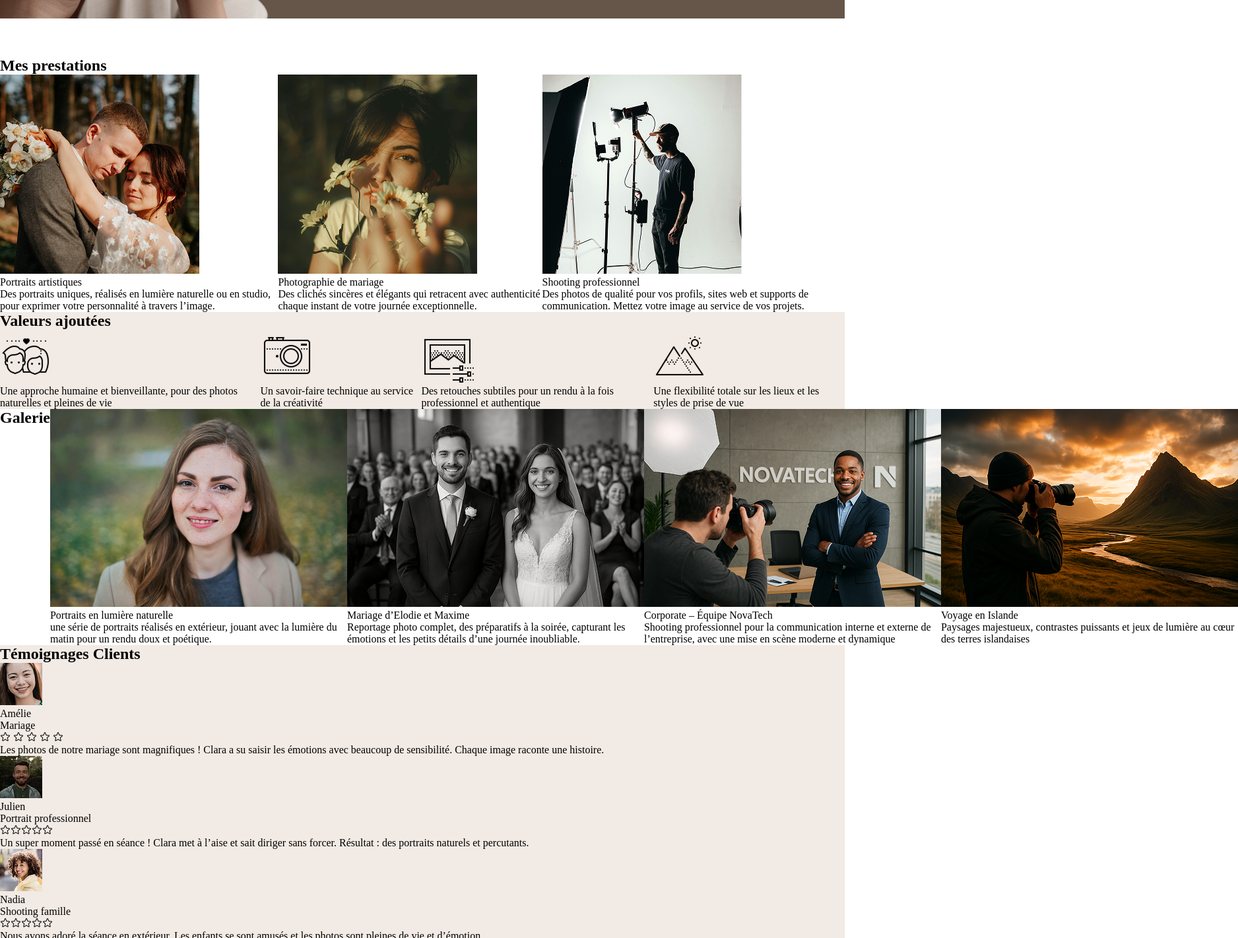
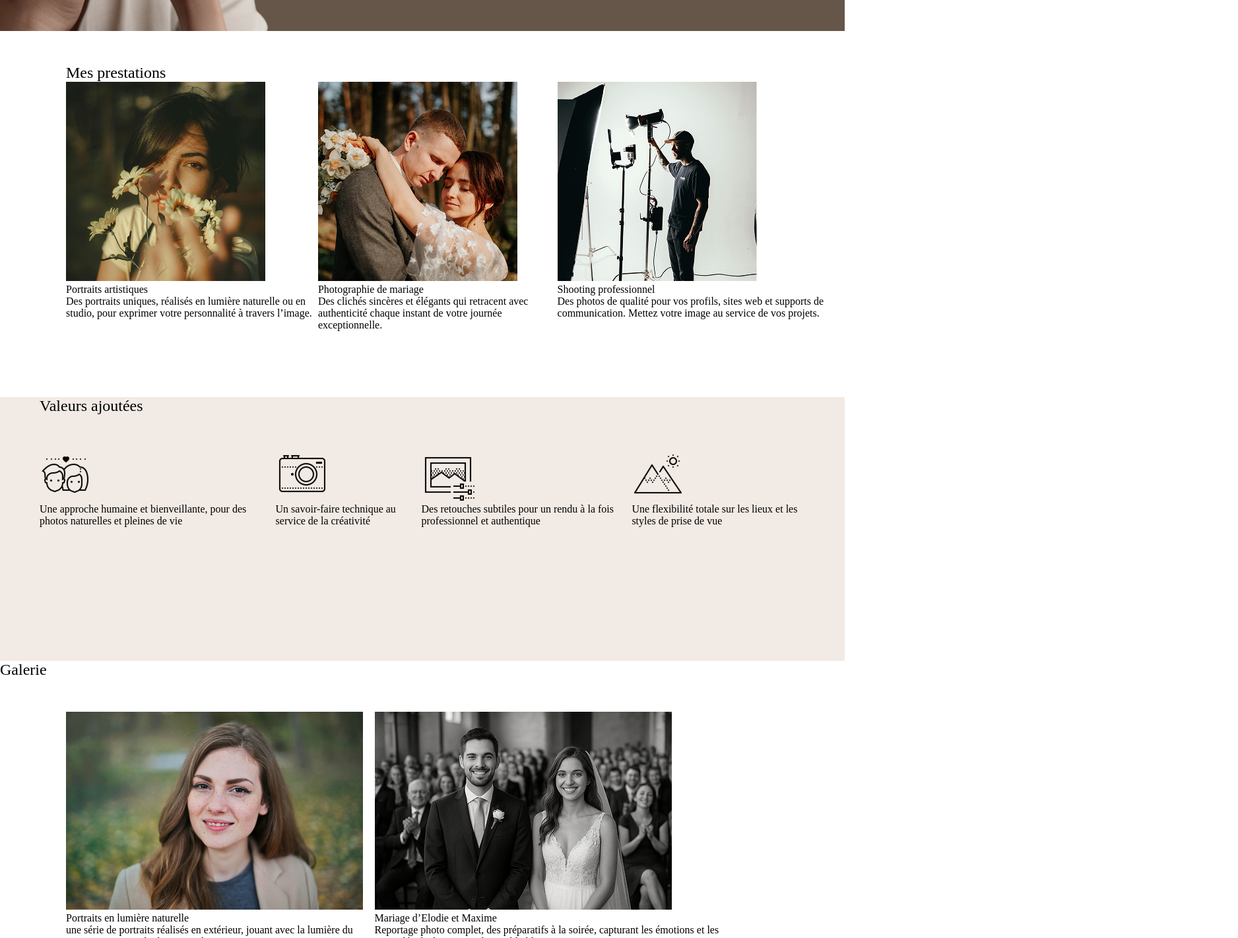
Before and after one commit to euros42/Evaluation-maquette-photographe, a plain HTML site: page index.html in a window 1280 px wide. Shown: the part 772-2194 px from the top of the page at 66% size, 1876 px wide, since content can reach past the window. Drawn offline with nearby package versions, Linux system fonts and the light colour scheme; a web font is replaced by a local one.

Commit message:
AAAAAAAAH
nan en vrai ça passe mais ya pas le footer c dommage.
malheureusement j'arrive pas à wrap ces 4 images làààààà. Et il aurait fallu espacer mieux les éléments

```diff
--- a/index.html
+++ b/index.html
@@ -19,17 +19,19 @@
     <!-- MAIN -->
     <main>
         <!-- HEADER -->
-        <header class="bg txt-white flex align-items">
+        <header class="txt-white flex align-items">
             <!-- A gauche -->
             <p>Clara Lenoir</p>
             <!-- A droite -->
-            <ul class="flex align-items flex-start">
+            <ul class="flex align-items flex-start gap-20 margin-right">
                 <li>
                     <p>Prestations </p>
                 </li>
+
                 <li>
                     <p>Galerie</p>
                 </li>
+
                 <!-- Icones réseaux sociaux -->
                 <li><i class="ph ph-instagram-logo"></i></li>
                 <li><i class="ph ph-linkedin-logo"></i></li>
@@ -40,11 +42,12 @@
         <!-- SECTION HERO -->
         <section>
 
-            <div class="txt-white flex align-items">
-                <p>Clara Lenoir</p>
+            <div class="bg txt-white flex">
+
+                <div class="place-txt"><p>Clara Lenoir</p>
                 <h1>Photographie</h1>
                 <p>Capturer l’emotion, révéler la beauté du moment</p>
-                <a>Réserver une séance</a>
+                <a class="btn">Réserver une séance</a> </div>
             </div>
 
         </section>
@@ -52,7 +55,7 @@
         <!-- FIN SECTION HERO -->
 
         <!-- SECTION 1 -->
-        <section>
+        <section class="margin">
 
             <h2>
                 Mes prestations
@@ -63,7 +66,7 @@
                 <!-- Carte 1 -->
 
                 <div>
-                    <img src="asset-photographe/prestation-mariage.png">
+                    <img src="asset-photographe/prestation-portrait.png">
                     <p>
                         Portraits artistiques
                     </p>
@@ -76,7 +79,8 @@
                 <!-- Carte 2 -->
 
                 <div>
-                    <img src="asset-photographe/prestation-portrait.png">
+                    <img src="asset-photographe/prestation-mariage.png
+                ">
                     <p>
                         Photographie de mariage
                     </p>
@@ -103,18 +107,26 @@
         <!-- FIN SECTION 1 -->
 
         <!-- SECTION 2 -->
-        <section class="bg-section-2">
-            <h2>Valeurs ajoutées</h2>
-            <div class="flex align-center align-items">
+        <section class="bg-section-2 height">
+            <h2 class="titre">Valeurs ajoutées</h2>
+            <div class="flex align-center align-items space-between place-image">
+
+                <!-- VALEUR 1 -->
                 <div><img src="asset-photographe/humain.png">
                     <p> Une approche humaine et bienveillante, pour des photos naturelles et pleines de vie </p>
                 </div>
+
+                <!-- VALEUR 2 -->
                 <div><img src="asset-photographe/technique.png">
                     <p>Un savoir-faire technique au service de la créativité </p>
                 </div>
+
+                <!-- VALEUR 3 -->
                 <div><img src="asset-photographe/retouche.png">
                     <p>Des retouches subtiles pour un rendu à la fois professionnel et authentique </p>
                 </div>
+
+                <!-- VALEUR 4 -->
                 <div><img src="asset-photographe/lieu.png">
                     <p>Une flexibilité totale sur les lieux et les styles de prise de vue</p>
                 </div>
@@ -126,30 +138,44 @@
         <!-- FIN SECTION 2 -->
 
         <!-- SECTION 3 -->
-        <section class="flex">
+        <section>
             <h2>Galerie </h2>
+
+
             <!-- Bloc en haut -->
+            <div class="container-1000 margin">
+                <div class="flex w-100">
                     <div><img src="asset-photographe/portrait.png">
                         <p>Portraits en lumière naturelle</p>
-                <p>une série de portraits réalisés en extérieur, jouant avec la lumière du matin pour un rendu doux et
+                        <p>une série de portraits réalisés en extérieur, jouant avec la lumière du matin pour un rendu
+                            doux et
                             poétique.</p>
                     </div>
                     <div><img src="asset-photographe/mariage2.png">
                         <p>Mariage d’Elodie et Maxime</p>
-                <p>Reportage photo complet, des préparatifs à la soirée, capturant les émotions et les petits détails
-                    d’une journée inoubliable.</p>
+                        <p>Reportage photo complet, des préparatifs à la soirée, capturant les émotions et les petits
+                            détails d’une journée inoubliable.</p>
+                    </div>
                 </div>
 
+
                 <!-- Bloc en bas -->
+                <div class="flex w-100">
                     <div><img src="asset-photographe/corporate-novatech 2.png">
                         <p>Corporate – Équipe NovaTech</p>
-                <p>Shooting professionnel pour la communication interne et externe de l’entreprise, avec une mise en
+                        <p>Shooting professionnel pour la communication interne et externe de l’entreprise, avec une
+                            mise en
                             scène moderne et dynamique</p>
                     </div>
                     <div><img src="asset-photographe/voyage-islande.png">
                         <p>Voyage en Islande</p>
-                <p>Paysages majestueux, contrastes puissants et jeux de lumière au cœur des terres islandaises</p>
+                        <p>Paysages majestueux, contrastes puissants et jeux de lumière au cœur des terres islandaises
+                        </p>
                     </div>
+                </div>
+            </div>
+
+
 
         </section>
 
@@ -157,43 +183,56 @@
 
         <!-- SECTION 4 -->
 
-        <section class="bg-section-4">
+        <section class="bg-section-4 ">
+
+            <!-- Titre -->
             <h2> Témoignages Clients</h2>
-            <div><div>
-                <div> <img src="asset-photographe/Amelie.png">
+            <!-- CADRE 1 -->
+            <div class="flex align-items gap-20">
+                <div class="cadre container-1000">
+                    <div> <img src="asset-photographe/Amelie.png" class="cadre-image">
                         <p>Amélie</p>
                         <p>Mariage</p>
-                    <p> <i class="ph ph-star"></i> <i class="ph ph-star"></i> <i class="ph ph-star"></i> <i class="ph ph-star"></i> <i class="ph ph-star"></i></p>
+                        <p> <i class="ph ph-star"></i> <i class="ph ph-star"></i> <i class="ph ph-star"></i> <i
+                                class="ph ph-star"></i> <i class="ph ph-star"></i></p>
                     </div>
                     <p>Les photos de notre mariage sont magnifiques ! Clara a su saisir les émotions avec beaucoup de
                         sensibilité. Chaque image raconte une histoire. </p>
                 </div>
-            <div>
-                <div> <img src="asset-photographe/Julien.png">
+
+                <!-- CADRE 2 -->
+                <div class="cadre">
+                    <div> <img src="asset-photographe/Julien.png" class="cadre-image">
                         <p> Julien</p>
                         <p>Portrait professionnel</p>
-                    <p><i class="ph ph-star"></i><i class="ph ph-star"></i><i class="ph ph-star"></i><i class="ph ph-star"></i><i class="ph ph-star"></i> </p>
+                        <p><i class="ph ph-star"></i><i class="ph ph-star"></i><i class="ph ph-star"></i><i
+                                class="ph ph-star"></i><i class="ph ph-star"></i> </p>
                     </div>
                     <p> Un super moment passé en séance ! Clara met à l’aise et sait diriger sans forcer.
 
                         Résultat : des portraits naturels et percutants.</p>
                 </div>
-            <div>
-                <div> <img src="asset-photographe/Nadia.png">
+
+                <!-- CADRE 3 -->
+                <div class="cadre">
+                    <div> <img src="asset-photographe/Nadia.png" class="cadre-image">
                         <p>Nadia</p>
                         <p>Shooting famille</p>
-                    <p> <i class="ph ph-star"></i><i class="ph ph-star"></i><i class="ph ph-star"></i><i class="ph ph-star"></i><i class="ph ph-star"></i></p>
+                        <p> <i class="ph ph-star"></i><i class="ph ph-star"></i><i class="ph ph-star"></i><i
+                                class="ph ph-star"></i><i class="ph ph-star"></i></p>
                     </div>
-                <p> Nous avons adoré la séance en extérieur. Les enfants se sont amusés et les photos sont pleines de
+                    <p> Nous avons adoré la séance en extérieur. Les enfants se sont amusés et les photos sont pleines
+                        de
                         vie et d’émotion.</p>
-            </div> </div>
+                </div>
+            </div>
         </section>
         <!-- FIN SECTION 4 -->
         <!-- FIN DU MAIN -->
     </main>
 
     <!-- FOOTER -->
-    <footer class="bg-footer">
+    <footer class="txt-white bg-footer">
         <div class="flex">
             <h3>Prets a travailller ensemble ? </h3>
             <p>Une idée, un projet, une envie de collaboration ?
@@ -216,16 +255,15 @@
 
         <div>
             <!-- NOM -->
-             <label>Nom</label>
             <input type="text">
             <!-- EMAIL -->
             <input type="email">
             <!-- ENVOYER -->
-            <input type="button" value="submit">
+            <input type="button" value="ENVOYER">
         </div>
 
         <!-- MENTIONS LEGALES -->
-        <p class="flex align-center">Mentions legales @2025 - Clara Lenoir - Photographe</p>
+        <p class="flex align-center flex-end">Mentions legales @2025 - Clara Lenoir - Photographe</p>
     </footer>
     <!-- FIN DU FOOTER -->
 </body>
--- a/style.css
+++ b/style.css
@@ -1,4 +1,4 @@
-/*ResEt*/
+/*Reset (le starter pack)*/
 *{
     box-sizing: border-box;
     padding:0;
@@ -38,20 +38,14 @@ justify-content:center;}
 .flex-start{justify-content:flex-start;}
 
 
-/*alignement verticale*/
+/*alignement*/
 
 .align-items{align-items:center;}
 
 .align-end{align-items:end;}
 
-.gap-12{gap:12px;}
-
-.gap-20{
-    gap: 20px;
-}
-
-.gap-200{
-    gap:200px
+.align-center {
+    align-items: center;
 }
 
 /*Les classes de largeur*/
@@ -71,7 +65,17 @@ justify-content:center;}
 }
 
 
-/*Mes classes d'alignement*/
+/*Mes classes de placements jsais plus trop mais en tout cas ça les place bien*/
+
+.gap-12{gap:12px;}
+
+.gap-20{
+    gap: 20px;
+}
+
+.gap-200{
+    gap:200px
+}
 
 .container-1000 {
 max-width: 1000px;
@@ -81,9 +85,6 @@ margin-left: auto;
 margin-right: auto;
 }
 
-.align-center {
-    align-items: center;
-}
 
 .padding-top-60{
 padding-top: 60px;
@@ -116,6 +117,7 @@ ul li {list-style: none;}
 
 h1,h2{
      font-family: "Kalnia", serif;
+     font-weight: 400;
 }
 
 h1{
@@ -124,10 +126,14 @@ h1{
 
 /*HEADER*/
 
+.margin-right{
+    margin-right: 20px;
+}
 header{
     display:flex;
     align-items: flex-start;
 justify-content: space-between;
+background-color: #655649;
 }
 
 /*SECTION HERO*/
@@ -138,16 +144,41 @@ background-position: center;
 background-size: cover;
 background-repeat: no-repeat;}
 
+.place-txt {margin:200px 50px 50px 600px;
+}
+
 .txt-white{
     color: white;
 }
 
+
+.btn{
+    border-radius:50px 50px 50px 50px;
+    background-color: #262424;
+    width: 150px;
+}
 /*SECTION 1*/
 
+.margin{
+    margin: 50px 20px 100px 100px;
+}
 
 /*SECTION 2*/
 
 .bg-section-2{background-color: #F2EAE4;}
+
+.height{
+    height: 50vh;
+}
+
+.place-image{
+    margin: 50px 60px 50px 60px;
+}
+
+.titre{
+    margin-left: 60px;
+}
+
 /*SECTION 3*/
 
 
@@ -155,8 +186,17 @@ background-repeat: no-repeat;}
 
 .bg-section-4{background-color: #F2EAE4;}
 
+.cadre{
+    border:radius 20px;
+    background-color: white;
+    width: 30%;
+    margin: 50px 20px 100px 100px;
+}
+
+.cadre-image{
+    margin: 30px 100px 30px 30px;
+}
+
 /*FOOTER*/
 
-.bg-footer{
-    background-color: #655649;
-}
+.bg-footer{background-color: #655649;}
```
Lines whose indentation alone changed are shown as unchanged.
